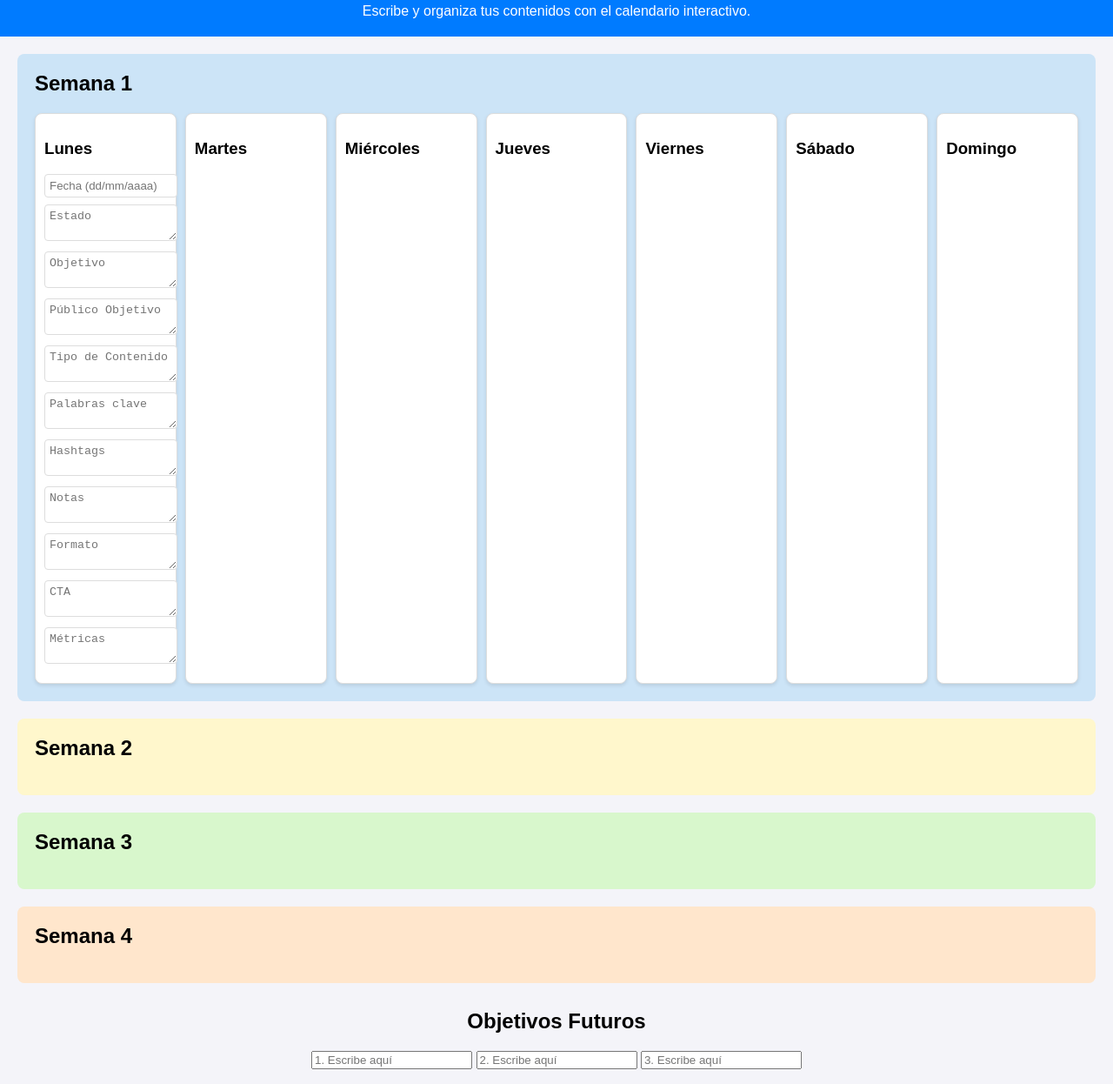
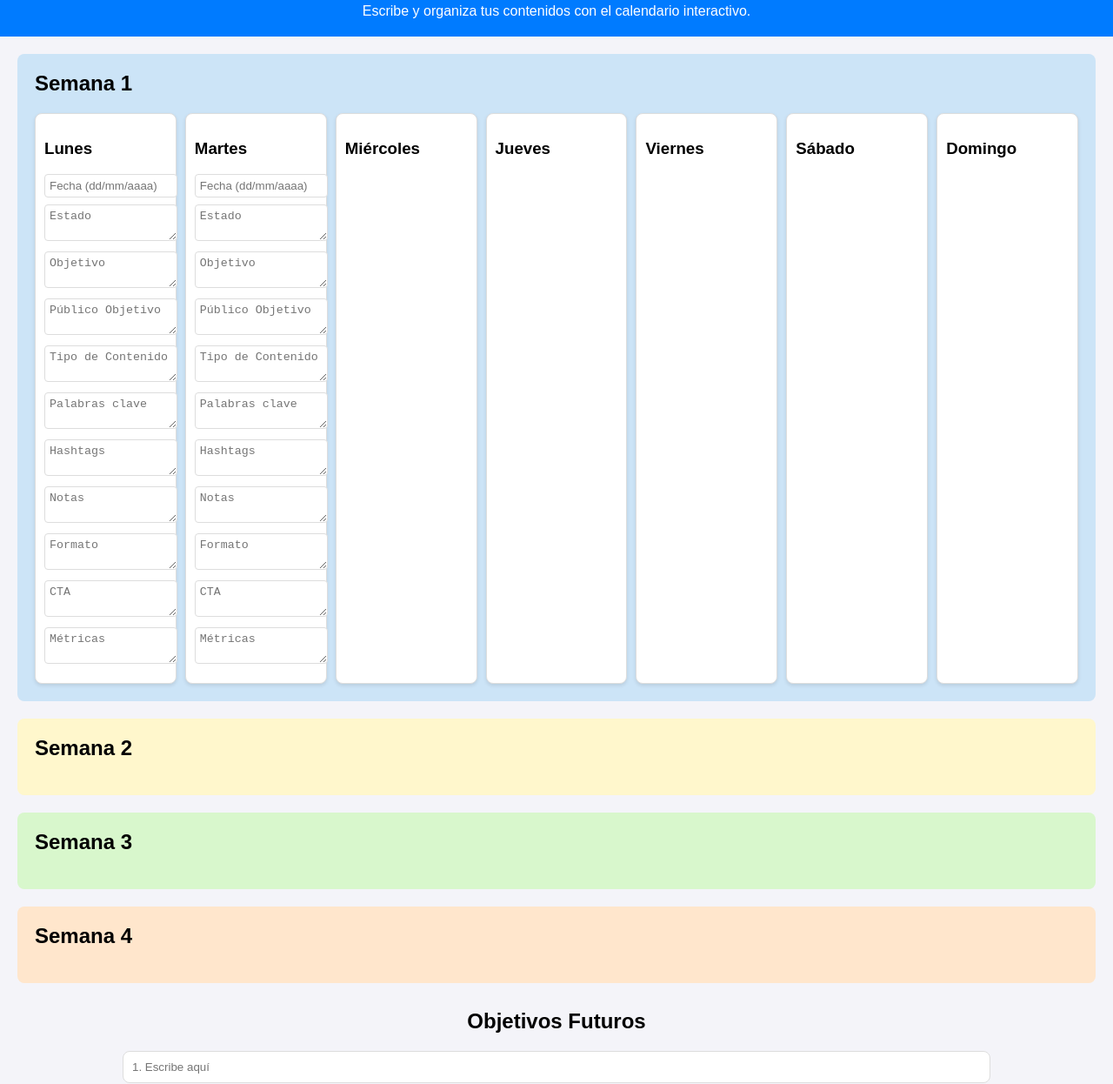
Before and after one commit to BaiMedi/diriames, a plain HTML site: page index.html in a window 1280 px wide. Shown: the part 58-1304 px from the top of the page at 87% size. Drawn offline with Linux system fonts and the light colour scheme.

Commit message:
Update index.html

```diff
--- a/index.html
+++ b/index.html
@@ -53,7 +53,18 @@
             border: 1px solid #ddd;
             border-radius: 4px;
         }
-        .objetivos,
+        .objetivos {
+            text-align: center;
+            margin: 30px;
+        }
+        .objetivos input {
+            width: 80%;
+            margin: 10px auto;
+            padding: 10px;
+            border: 1px solid #ddd;
+            border-radius: 8px;
+            display: block;
+        }
         .cta {
             text-align: center;
             margin: 30px;
@@ -77,39 +88,89 @@
         <h1>Calendario de Contenidos Mensual</h1>
         <p>Escribe y organiza tus contenidos con el calendario interactivo.</p>
     </div>
+
+    <!-- Semana 1 -->
     <div class="semana" style="background-color: #cce4f7;">
         <h2>Semana 1</h2>
         <div class="dias">
-            <div class="dia"><h3>Lunes</h3><input placeholder="Fecha (dd/mm/aaaa)"><textarea placeholder="Estado"></textarea><textarea placeholder="Objetivo"></textarea><textarea placeholder="Público Objetivo"></textarea><textarea placeholder="Tipo de Contenido"></textarea><textarea placeholder="Palabras clave"></textarea><textarea placeholder="Hashtags"></textarea><textarea placeholder="Notas"></textarea><textarea placeholder="Formato"></textarea><textarea placeholder="CTA"></textarea><textarea placeholder="Métricas"></textarea></div>
-            <div class="dia"><h3>Martes</h3><!-- Repetir como Lunes --></div>
-            <div class="dia"><h3>Miércoles</h3></div>
-            <div class="dia"><h3>Jueves</h3></div>
-            <div class="dia"><h3>Viernes</h3></div>
-            <div class="dia"><h3>Sábado</h3></div>
-            <div class="dia"><h3>Domingo</h3></div>
+            <div class="dia">
+                <h3>Lunes</h3>
+                <input placeholder="Fecha (dd/mm/aaaa)">
+                <textarea placeholder="Estado"></textarea>
+                <textarea placeholder="Objetivo"></textarea>
+                <textarea placeholder="Público Objetivo"></textarea>
+                <textarea placeholder="Tipo de Contenido"></textarea>
+                <textarea placeholder="Palabras clave"></textarea>
+                <textarea placeholder="Hashtags"></textarea>
+                <textarea placeholder="Notas"></textarea>
+                <textarea placeholder="Formato"></textarea>
+                <textarea placeholder="CTA"></textarea>
+                <textarea placeholder="Métricas"></textarea>
+            </div>
+            <!-- Replicar para todos los días -->
+            <div class="dia">
+                <h3>Martes</h3>
+                <input placeholder="Fecha (dd/mm/aaaa)">
+                <textarea placeholder="Estado"></textarea>
+                <textarea placeholder="Objetivo"></textarea>
+                <textarea placeholder="Público Objetivo"></textarea>
+                <textarea placeholder="Tipo de Contenido"></textarea>
+                <textarea placeholder="Palabras clave"></textarea>
+                <textarea placeholder="Hashtags"></textarea>
+                <textarea placeholder="Notas"></textarea>
+                <textarea placeholder="Formato"></textarea>
+                <textarea placeholder="CTA"></textarea>
+                <textarea placeholder="Métricas"></textarea>
+            </div>
+            <div class="dia"><h3>Miércoles</h3> <!-- Campos iguales a Lunes y Martes --></div>
+            <div class="dia"><h3>Jueves</h3> <!-- Campos iguales --></div>
+            <div class="dia"><h3>Viernes</h3> <!-- Campos iguales --></div>
+            <div class="dia"><h3>Sábado</h3> <!-- Campos iguales --></div>
+            <div class="dia"><h3>Domingo</h3> <!-- Campos iguales --></div>
         </div>
     </div>
+
+    <!-- Semana 2 -->
     <div class="semana" style="background-color: #fff7cc;">
         <h2>Semana 2</h2>
-        <!-- Repetir la estructura de Semana 1 -->
+        <div class="dias">
+            <!-- Calendario igual al de Semana 1 -->
+            <!-- Copia exacta del contenido de Semana 1 -->
+        </div>
     </div>
+
+    <!-- Semana 3 -->
     <div class="semana" style="background-color: #d8f7cc;">
         <h2>Semana 3</h2>
-        <!-- Repetir la estructura de Semana 1 -->
+        <div class="dias">
+            <!-- Calendario igual al de Semana 1 -->
+            <!-- Copia exacta del contenido de Semana 1 -->
+        </div>
     </div>
+
+    <!-- Semana 4 -->
     <div class="semana" style="background-color: #ffe6cc;">
         <h2>Semana 4</h2>
-        <!-- Repetir la estructura de Semana 1 -->
+        <div class="dias">
+            <!-- Calendario igual al de Semana 1 -->
+            <!-- Copia exacta del contenido de Semana 1 -->
+        </div>
     </div>
+
+    <!-- Objetivos Futuros -->
     <div class="objetivos">
         <h2>Objetivos Futuros</h2>
         <input placeholder="1. Escribe aquí">
         <input placeholder="2. Escribe aquí">
         <input placeholder="3. Escribe aquí">
     </div>
+
+    <!-- CTA -->
     <div class="cta">
         <h2>¿CAMPO DE JUEGO O MINA DE ORO?</h2>
-        <a href="https://klicana.work/ykEi0H"><button>UNIRME AHORA A MISIÓN GESTOR REDES SOCIALES</button></a>
+        <a href="https://klicana.work/ykEi0H">
+            <button>UNIRME AHORA A MISIÓN GESTOR REDES SOCIALES</button>
+        </a>
     </div>
 </body>
 </html>
```
